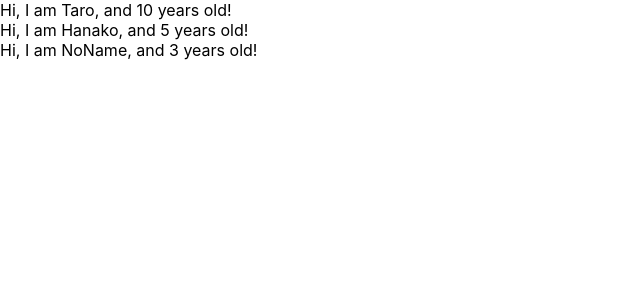
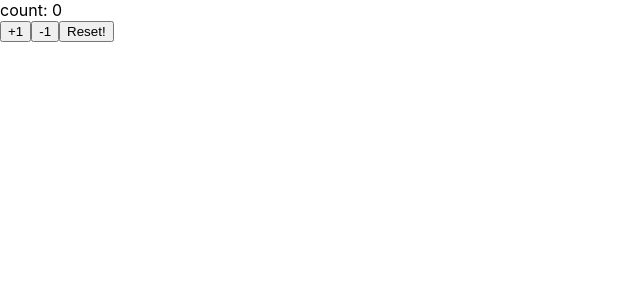
Before and after one commit to takaho-nshmr/react-redux-crud-application, a React (Create React App) app: page / in a window 1280 px wide. Shown: the top 300 px of the page, without its empty margins (0-640 px from the left). Built offline with nearby package versions, Linux system fonts and the light colour scheme.

Commit message:
learn state and setState

```diff
--- a/src/App.js
+++ b/src/App.js
@@ -1,31 +1,36 @@
-import React from 'react';
-import PropTypes from 'prop-types'
+import React, { Component } from 'react';
 
-function App(){
-  const profiles = [
-    {name:"Taro", age:10},
-    {name:"Hanako", age:5},
-    {name:"NoName", age:3}
-  ]
+const App = () => (<Counter></Counter>)
 
-  return (
-    <React.Fragment>
-      {
-        profiles.map((profile, index) => {
-          return <User name={profile.name} age={profile.age} key={index} />
-        })
-      }
-    </React.Fragment>
-  )
-}
+class Counter extends Component {
+  constructor(props) {
+    super(props)
+    this.state = { count: 0 }
+  }
 
-function User(props){
-  return <div>Hi, I am {props.name}, and {props.age} years old!</div>
-}
+  handlePlusButton = () => {
+    this.setState({ count: this.state.count + 1 })
+  }
 
-User.propTypes = {
-  name: PropTypes.string,
-  age: PropTypes.number.isRequired
+  handleMinusButton = () => {
+    this.setState({ count: this.state.count - 1 })
+  }
+
+  handleResetButton = () => {
+    this.setState({ count: 0 })
+  }
+
+  render() {
+    // console.log(this.state)
+    return (
+      <React.Fragment>
+        <div>count: { this.state.count }</div>
+        <button onClick={ this.handlePlusButton }>+1</button>
+        <button onClick={ this.handleMinusButton }>-1</button>
+        <button onClick={ this.handleResetButton }>Reset!</button>
+      </React.Fragment>
+    )
+  }
 }
 
 export default App;
```
